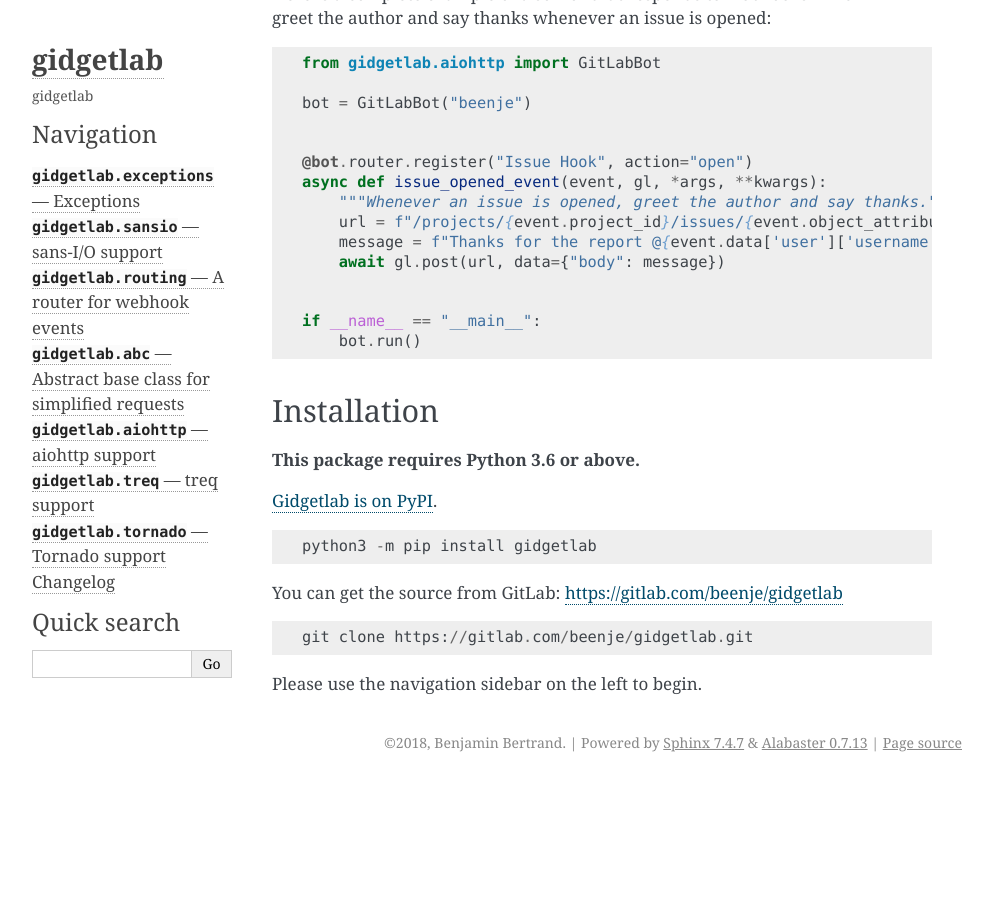
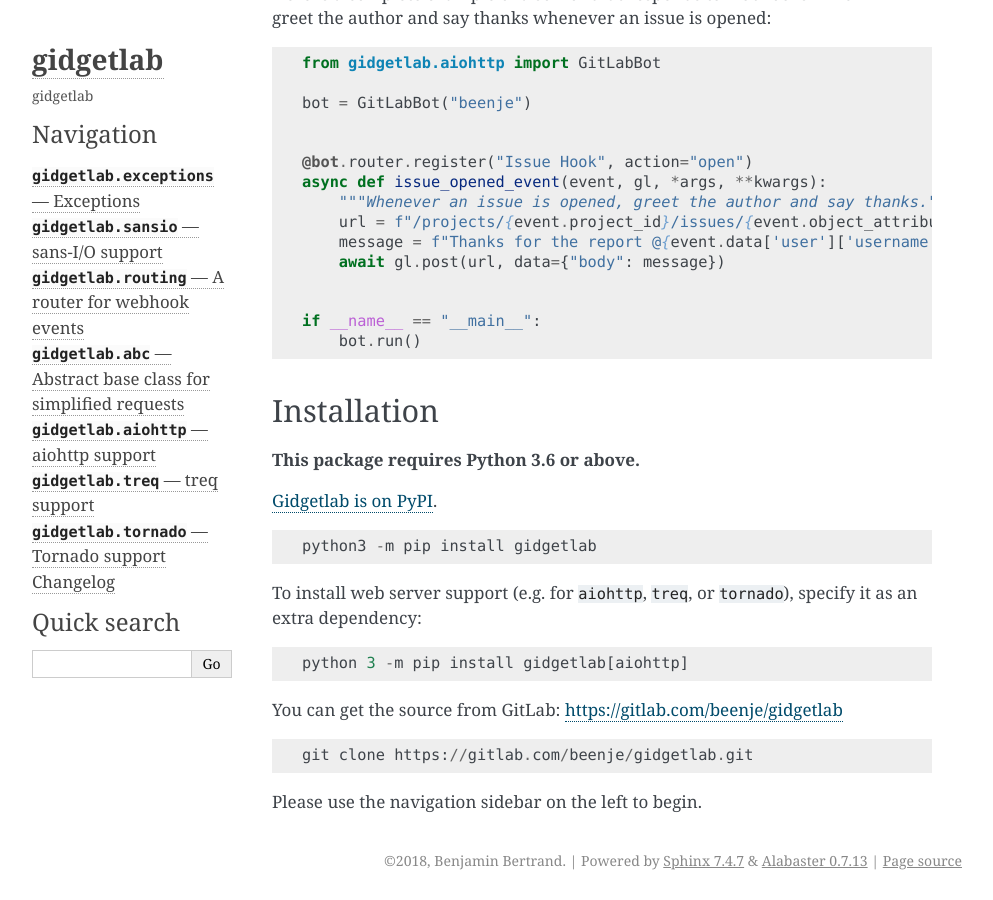
Before and after one commit to beenje/gidgetlab, a Sphinx documentation site: the page built from docs/index.rst, in a window 1280 px wide and 900 px high, scrolled down 677 px. Shown: the whole window, without its empty margins (148-1141 px from the left). Built offline with Sphinx 7.4.7, drawn with Linux system fonts in a browser that asks for light colours; before the commit the page ends 1459 px from its top, so only the background shows below that.

Commit message:
Mention how to install web server support

```diff
--- a/docs/index.rst
+++ b/docs/index.rst
@@ -64,6 +64,12 @@
 
   python3 -m pip install gidgetlab
 
+To install web server support (e.g. for ``aiohttp``, ``treq``, or ``tornado``), specify it as an extra dependency:
+
+::
+
+  python 3 -m pip install gidgetlab[aiohttp]
+
 
 You can get the source from GitLab: https://gitlab.com/beenje/gidgetlab
 
```
